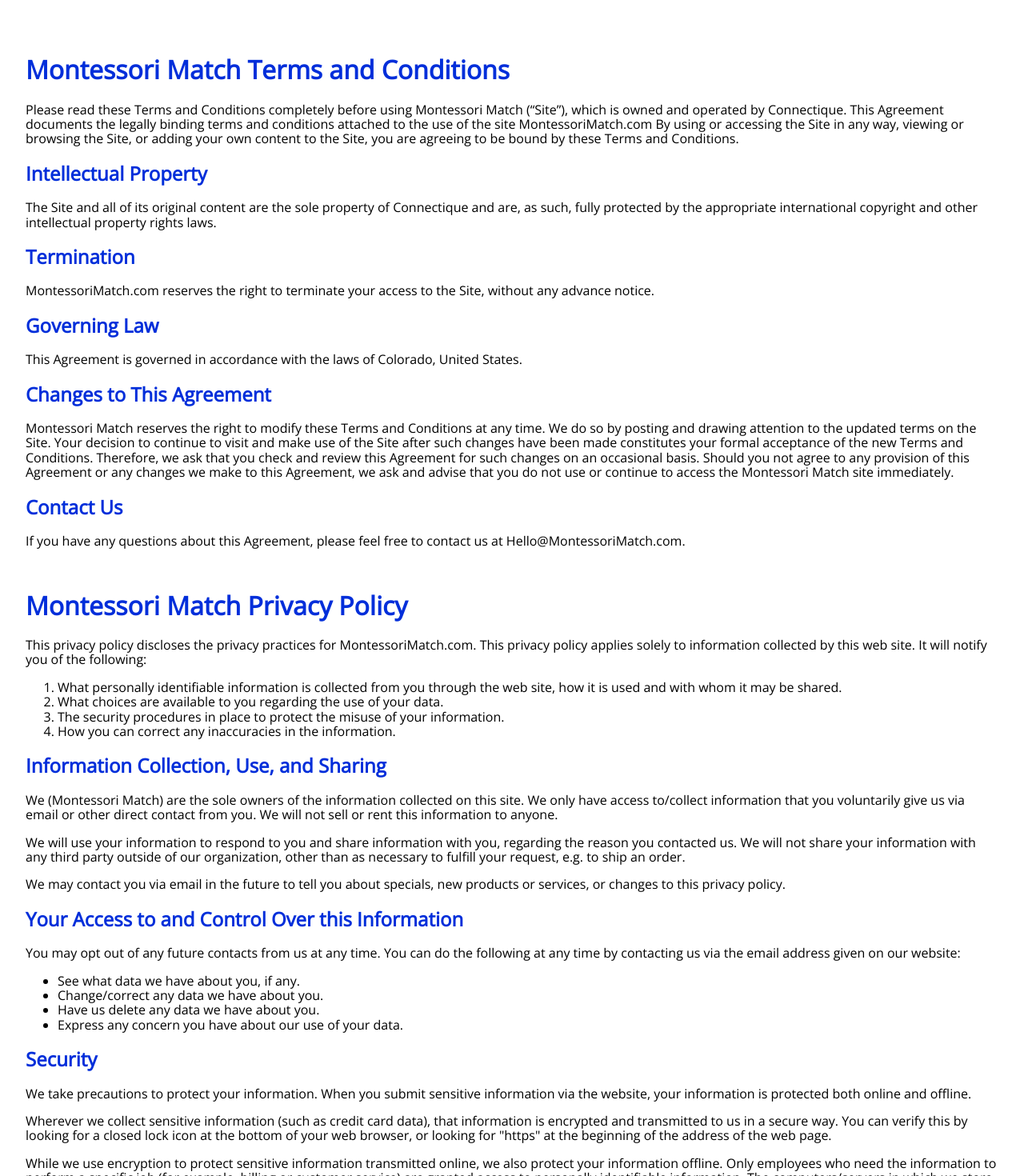
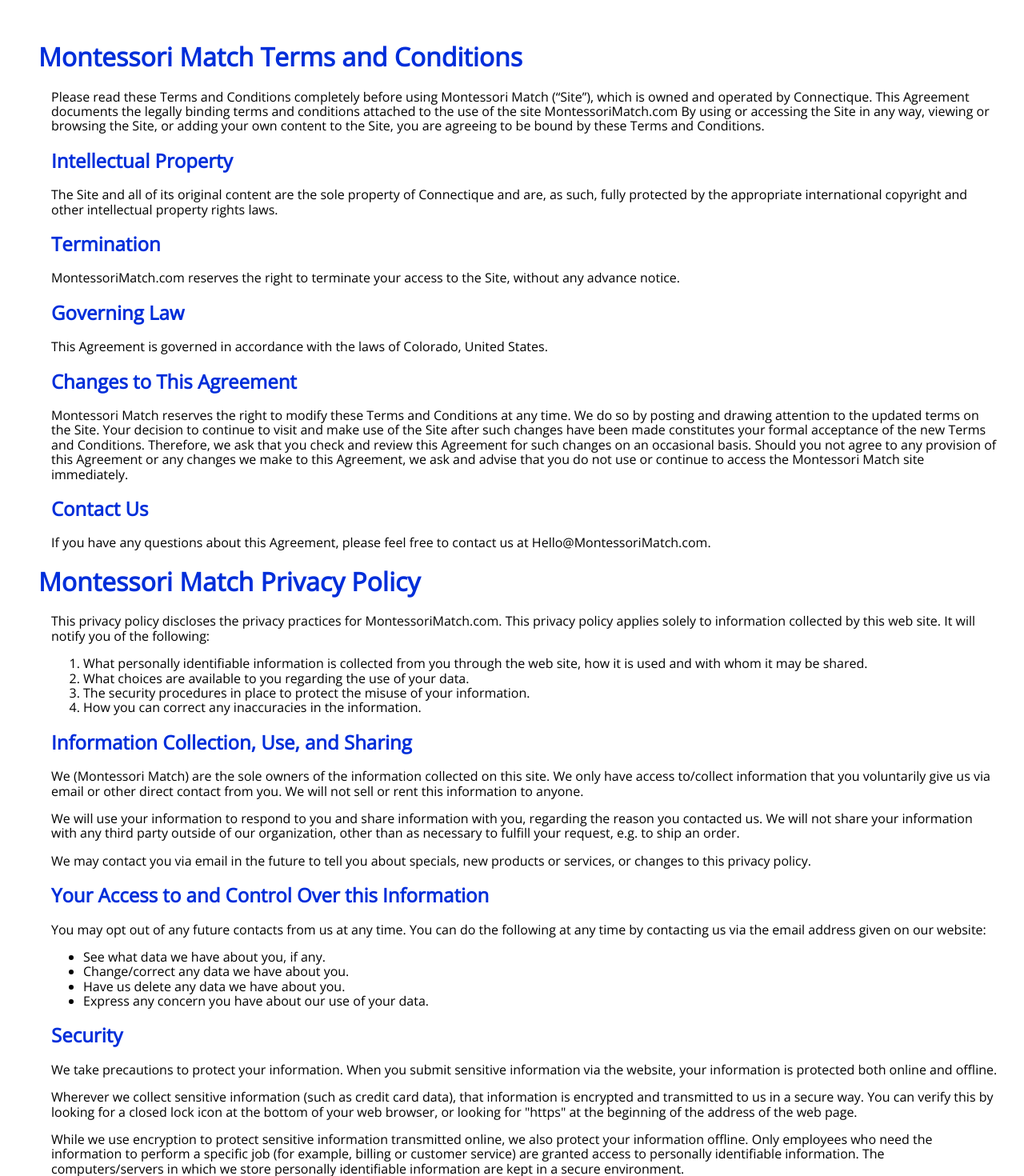
Before and after one commit to dsudia/MMWeb, an Angular app: page /legal in a window 1280 px wide. Shown: the top 1470 px of the page at 80% size. Built offline with nearby package versions, Linux system fonts and the light colour scheme.

Commit message:
html formatting

```diff
--- a/src/app/public/legal.css
+++ b/src/app/public/legal.css
@@ -2,5 +2,5 @@
     padding: 2rem;
 }
 section {
-    padding-top: 1rem;
+    padding-left: 1rem;
 }
--- a/src/app/public/legal.html
+++ b/src/app/public/legal.html
@@ -1,6 +1,7 @@
 <main>
     <section>
         <h1>Montessori Match Terms and Conditions</h1>
+        <section>
                 <p>
                     Please read these Terms and Conditions completely before using Montessori Match (“Site”), which is owned and operated by Connectique. This Agreement documents the legally binding terms and conditions attached to the use of the site MontessoriMatch.com
 
@@ -36,8 +37,11 @@
                     If you have any questions about this Agreement, please feel free to contact us at Hello@MontessoriMatch.com.
                 </p>
         </section>
+
+    </section>
     <section>
         <h1>Montessori Match Privacy Policy</h1>
+        <section>
              <p>
                 This privacy policy discloses the privacy practices for MontessoriMatch.com. This privacy policy applies solely to information collected by this web site. It will notify you of the following:
             </p>
@@ -107,4 +111,6 @@
             </strong></p>
         </section>
 
+    </section>
+
 </main>
```
Lines whose indentation alone changed are shown as unchanged.
